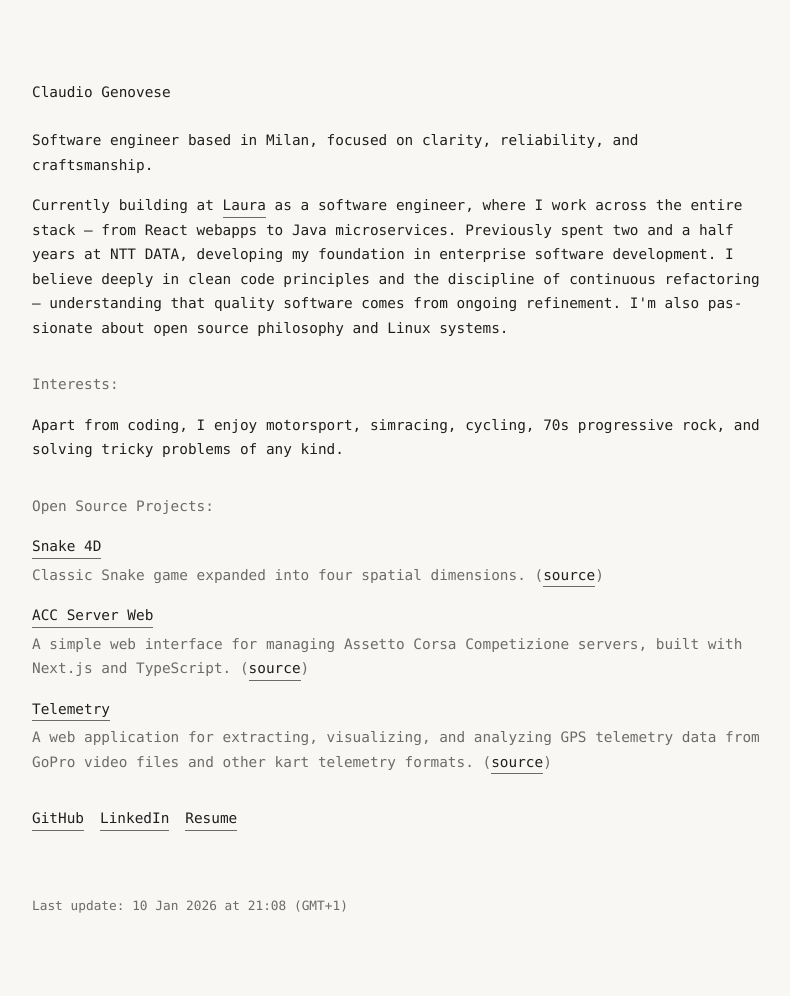
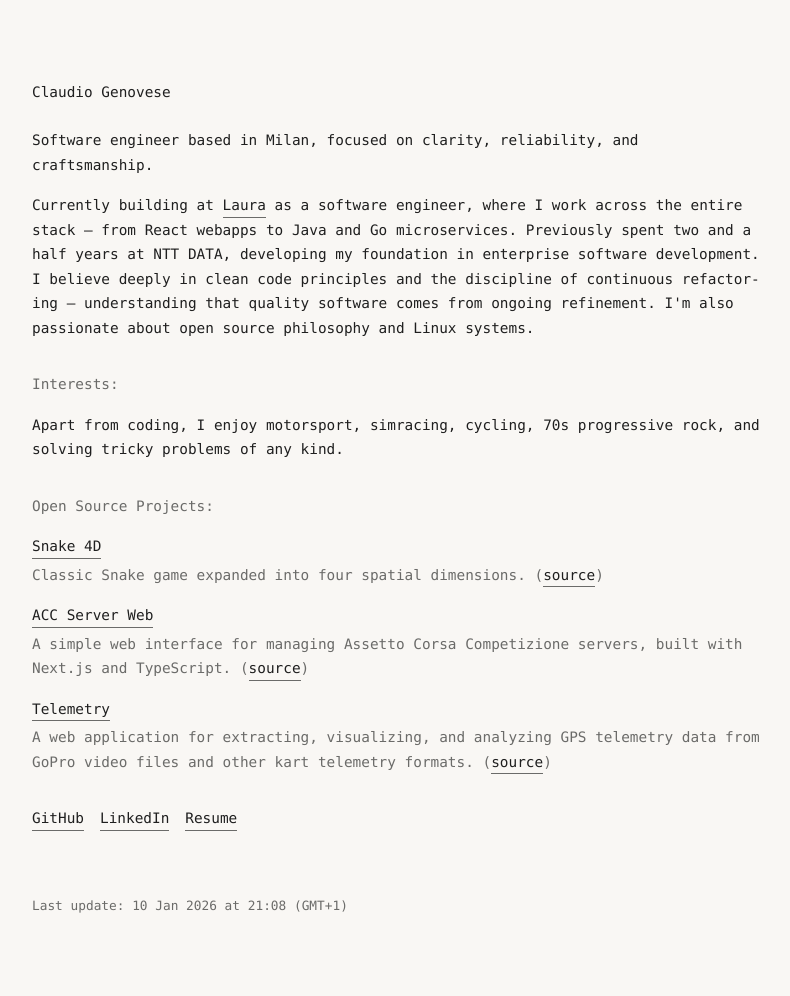
Before and after one commit to g3ncl/personal-website, an Astro site: page / in a window 1280 px wide. Shown: the whole page, without its empty margins (240-1030 px from the left). Built offline with nearby package versions, Linux system fonts and the light colour scheme; Astro itself is replaced by a stand-in of ours.

Commit message:
fix: add go as  language

```diff
--- a/src/pages/index.astro
+++ b/src/pages/index.astro
@@ -53,7 +53,7 @@ const lastUpdate = getFormattedDatetime();
               Laura
             </a>{" "}
             as a software engineer, where I work across the entire stack —
-            from React webapps to Java microservices. Previously spent two and
+            from React webapps to Java and Go microservices. Previously spent two and
             a half years at NTT DATA, developing my foundation in enterprise
             software development. I believe deeply in clean code principles
             and the discipline of continuous refactoring — understanding that
```
